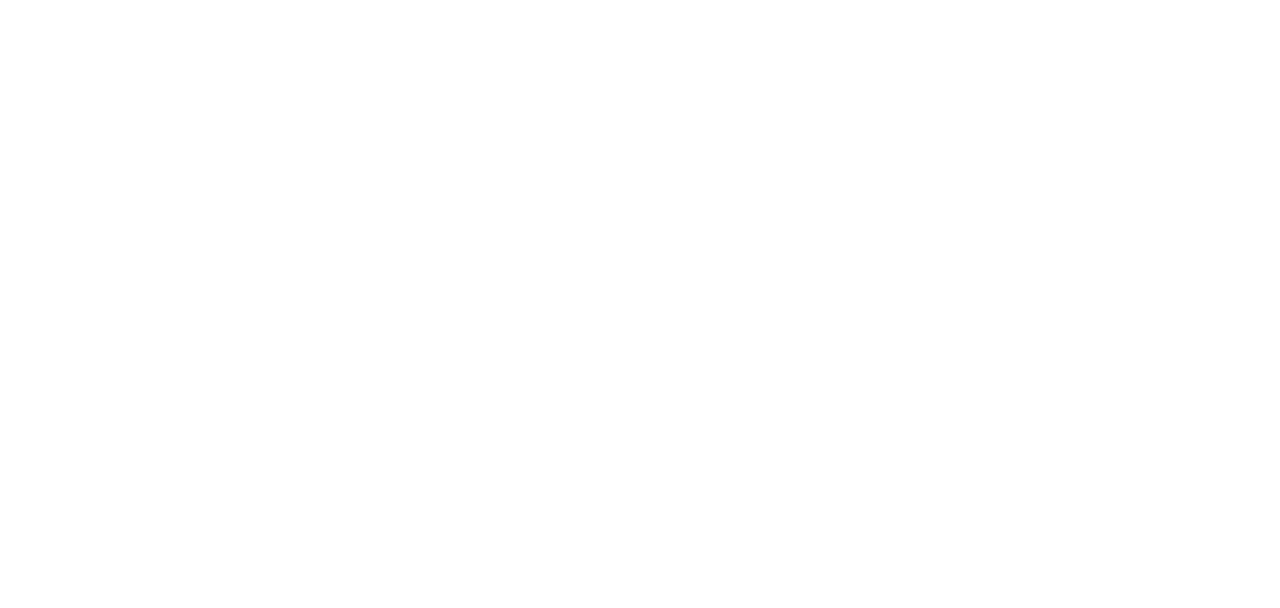
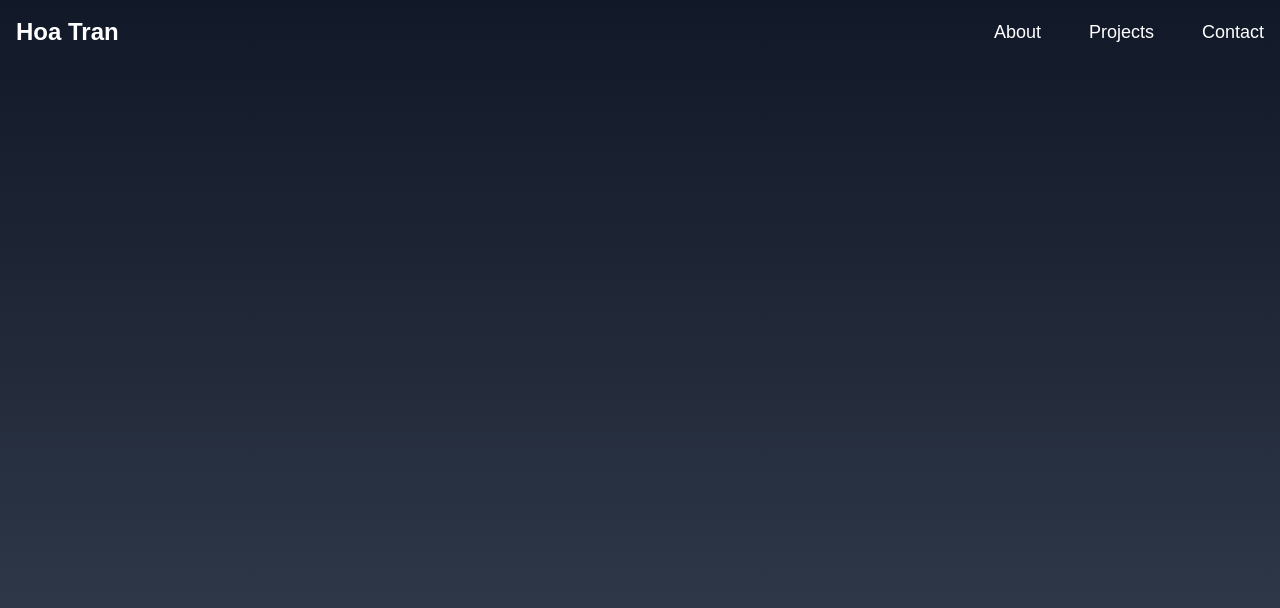
Before and after one commit to dtran813/personal-website, a Next.js app: page / in a window 1280 px wide. Shown: the top 608 px of the page. Built offline with nearby package versions, Linux system fonts and the light colour scheme.

Commit message:
Add header component

```diff
--- a/src/app/page.tsx
+++ b/src/app/page.tsx
@@ -1,5 +1,9 @@
+import Header from "@/components/header";
+
 export default function Home() {
   return (
-    <div></div>
+    <div className="min-h-screen bg-gradient-to-b from-gray-900 to-gray-700">
+      <Header />
+    </div>
   );
 }
--- /dev/null
+++ b/src/components/header.tsx
@@ -0,0 +1,22 @@
+import Link from "next/link";
+import { navLinks } from "@/utils/constant";
+
+const Header = () => (
+  <nav className="p-4">
+    <div className="container mx-auto flex justify-between items-center">
+      <Link href="/" className="text-white font-bold text-2xl">
+        Hoa Tran
+      </Link>
+      <div className="space-x-8 lg:space-x-12 text-lg">
+        {
+          navLinks.map(({id, title}) => (
+            <Link key={id} href={`#{id}`} className="text-white">
+            {title}
+          </Link>
+        ))}
+      </div>
+    </div>
+  </nav>
+);
+
+export default Header;
--- a/src/utils/constant.ts
+++ b/src/utils/constant.ts
@@ -32,13 +32,13 @@
 
   export const navLinks = [
     {
-      id: "home",
-      title: "Home",
-    },
-    {
       id: "about",
       title: "About",
     },
+    {
+        id: "projects",
+        title: "Projects",
+      },
     {
       id: "contact",
       title: "Contact",
```
